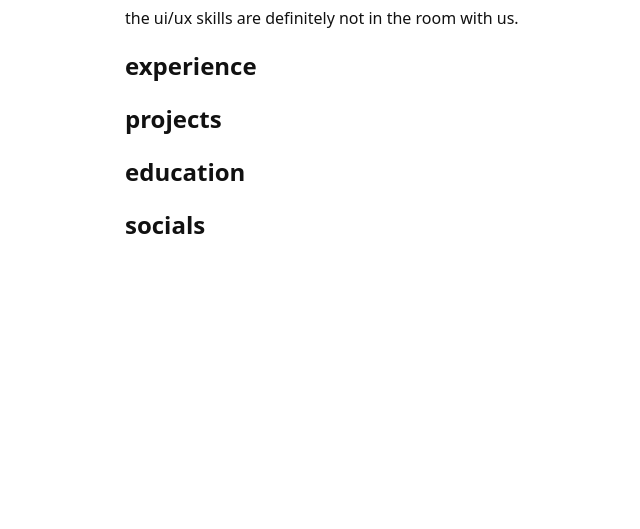
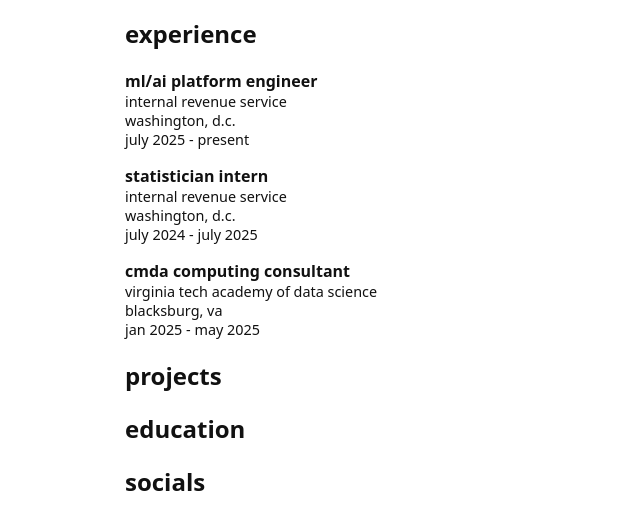
Before and after one commit to martinhamzai/portfolio, a plain HTML site: page index.html in a window 1280 px wide. Shown: the part 159-688 px from the top of the page, without its empty margins (265-905 px from the left). Drawn offline with Linux system fonts and the light colour scheme.

Commit message:
experience section

```diff
--- a/assets/css/style.css
+++ b/assets/css/style.css
@@ -7,19 +7,26 @@
 }
 header h1 {
     font-size: 2rem;
-    font-weight: bolder;
+    font-weight: 700;
     margin-bottom: 0;
 }
 header div p {
     font-size: 0.9rem;
-    font-weight: lighter;
+    font-weight: 300;
     margin-top: 0;
     margin-bottom: 0;
 }
-header div {
-    margin-bottom: 3rem;
+#experience div:not(:first-of-type){
+    margin-top: 1rem;
 }
-header + section {
-    margin-top: 0rem;
-    margin-bottom: 0rem;
+#experience div p {
+    margin-top: 0;
+    margin-bottom: 0;
 }
+#experience div p:first-of-type {
+    font-weight: 700;
+}
+#experience div p:not(:first-of-type){
+    font-size: 0.9rem;
+    font-weight: 300;
+}
--- a/index.html
+++ b/index.html
@@ -15,6 +15,24 @@
         </header>
         <section id="experience">
             <h2>experience</h2>
+            <div>
+                <p>ml/ai platform engineer</p>
+                <p>internal revenue service</p>
+                <p>washington, d.c.</p>
+                <p>july 2025 - present</p>
+            </div>
+            <div>
+                <p>statistician intern</p>
+                <p>internal revenue service</p>
+                <p>washington, d.c.</p>
+                <p>july 2024 - july 2025</p>
+            </div>
+            <div>
+                <p>cmda computing consultant</p>
+                <p>virginia tech academy of data science</p>
+                <p>blacksburg, va</p>
+                <p>jan 2025 - may 2025</p>
+            </div>
         </section>
         <section id="projects">
             <h2>projects</h2>
```
Also changed, not shown: old_index.html (deleted, +0 -32 lines).
